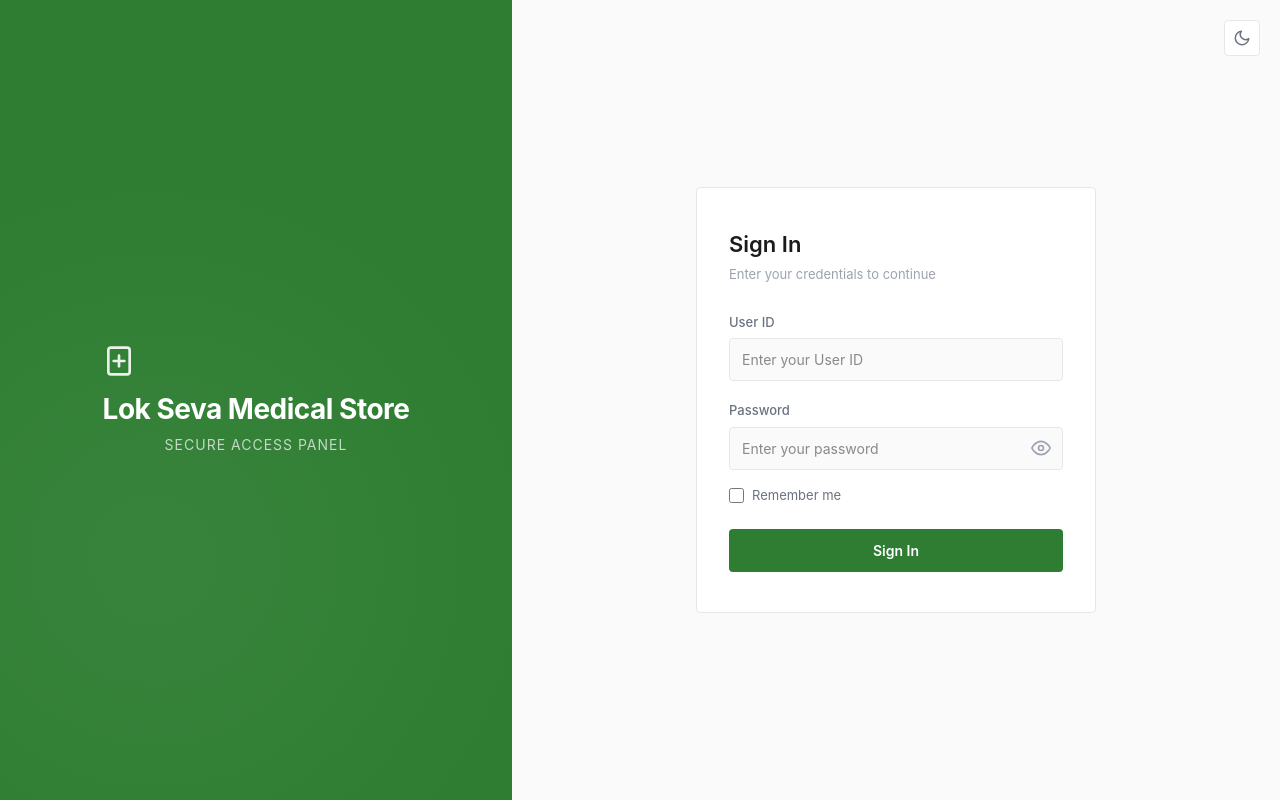
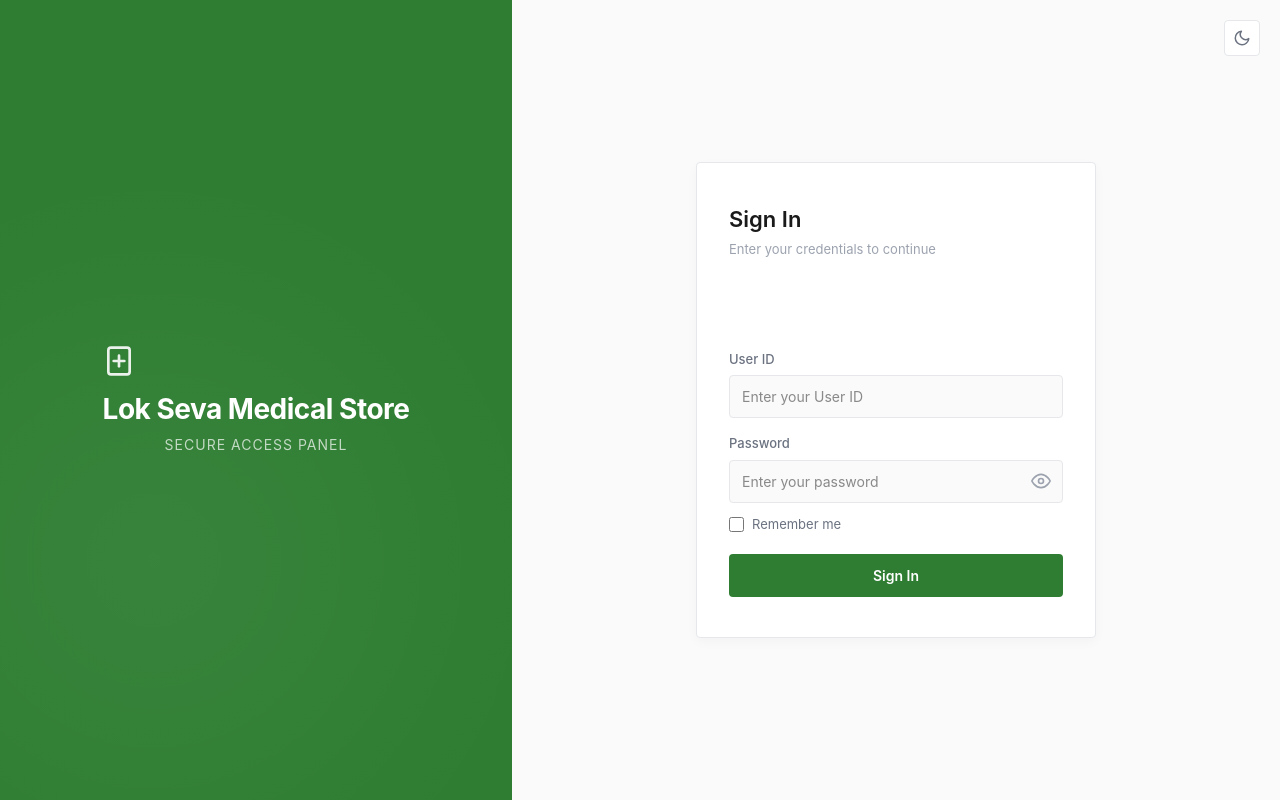
Before and after one commit to priyankpanchal2429/Lok-Seva-Medical, a React (Vite) app in the folder client/: page /login in a window 1280 px wide. Built offline with nearby package versions, Linux system fonts and the light colour scheme; no server answers.

Commit message:
Performance optimization for Login page: fixed media queries, prevented layout shifts, and memoized icons

```diff
--- a/client/src/index.css
+++ b/client/src/index.css
@@ -137,7 +137,85 @@ body {
   background: var(--color-border);
   border-radius: 3px;
 }
+/* ============================================================
+   Login Page Layout Classes
+   ============================================================ */
 
+.login-container {
+  display: flex;
+  min-height: 100vh;
+  width: 100%;
+}
+
+.login-left-panel {
+  position: relative;
+  width: 40%;
+  background-color: var(--color-panel-bg);
+  display: flex;
+  align-items: center;
+  justify-content: center;
+  overflow: hidden;
+}
+
+.login-right-panel {
+  flex: 1;
+  display: flex;
+  align-items: center;
+  justify-content: center;
+  background-color: var(--color-bg);
+  position: relative;
+  padding: 24px;
+}
+
+/* Hide left panel on tablets and phones */
+@media (max-width: 900px) {
+  .login-left-panel {
+    display: none;
+  }
+}
+
+.login-card {
+  width: 100%;
+  max-width: 400px;
+  background-color: var(--color-surface);
+  border: 1px solid var(--color-border);
+  border-radius: 4px;
+  padding: 40px 32px;
+  box-shadow: 0 4px 12px rgba(0, 0, 0, 0.03);
+}
+
+.login-button {
+  width: 100%;
+  padding: 11px 16px;
+  font-size: 14px;
+  font-weight: 600;
+  background-color: var(--color-primary);
+  color: #FFFFFF;
+  border: none;
+  border-radius: 4px;
+  cursor: pointer;
+  transition: all 0.15s ease;
+  margin-top: 4px;
+}
+
+.login-button:hover:not(:disabled) {
+  filter: brightness(1.1);
+  transform: translateY(-1px);
+}
+
+.login-button:active:not(:disabled) {
+  transform: translateY(0);
+}
+
+.login-button:disabled {
+  opacity: 0.7;
+  cursor: not-allowed;
+}
+
+.error-container {
+  min-height: 42px; /* Reserves space to prevent jumping */
+  margin-bottom: 12px;
+}
 /* ============================================================
    Google Font — Inter
    ============================================================ */
--- a/client/src/pages/LoginPage.jsx
+++ b/client/src/pages/LoginPage.jsx
@@ -4,44 +4,38 @@
  * Handles input validation, sanitization, and API communication.
  */
 
-import { useState, useCallback, useRef, useEffect } from 'react';
+import { useState, useCallback, useRef, useEffect, memo } from 'react';
 import { useNavigate } from 'react-router-dom';
 import api from '../utils/api';
 import { sanitizeInput, isEmpty } from '../utils/sanitize';
 import ThemeToggle from '../components/ThemeToggle';
 
 /** SVG eye icon for showing password */
-function EyeIcon() {
-  return (
+const EyeIcon = memo(() => (
   <svg width="20" height="20" viewBox="0 0 24 24" fill="none" stroke="currentColor" strokeWidth="2" strokeLinecap="round" strokeLinejoin="round" aria-hidden="true">
     <path d="M1 12s4-8 11-8 11 8 11 8-4 8-11 8-11-8-11-8z" />
     <circle cx="12" cy="12" r="3" />
   </svg>
-  );
-}
+));
 
 /** SVG eye-off icon for hiding password */
-function EyeOffIcon() {
-  return (
+const EyeOffIcon = memo(() => (
   <svg width="20" height="20" viewBox="0 0 24 24" fill="none" stroke="currentColor" strokeWidth="2" strokeLinecap="round" strokeLinejoin="round" aria-hidden="true">
     <path d="M17.94 17.94A10.07 10.07 0 0 1 12 20c-7 0-11-8-11-8a18.45 18.45 0 0 1 5.06-5.94" />
     <path d="M9.9 4.24A9.12 9.12 0 0 1 12 4c7 0 11 8 11 8a18.5 18.5 0 0 1-2.16 3.19" />
     <line x1="1" y1="1" x2="23" y2="23" />
     <path d="M14.12 14.12a3 3 0 1 1-4.24-4.24" />
   </svg>
-  );
-}
+));
 
 /** Small medical cross icon for branding */
-function MedicalIcon() {
-  return (
+const MedicalIcon = memo(() => (
   <svg width="32" height="32" viewBox="0 0 24 24" fill="none" stroke="currentColor" strokeWidth="2" strokeLinecap="round" strokeLinejoin="round" aria-hidden="true" style={{ opacity: 0.9 }}>
     <path d="M18 2H6a2 2 0 0 0-2 2v16a2 2 0 0 0 2 2h12a2 2 0 0 0 2-2V4a2 2 0 0 0-2-2z" />
     <line x1="12" y1="8" x2="12" y2="16" />
     <line x1="8" y1="12" x2="16" y2="12" />
   </svg>
-  );
-}
+));
 
 export default function LoginPage() {
   const navigate = useNavigate();
@@ -122,7 +116,7 @@ export default function LoginPage() {
     try {
       const sanitizedUserId = sanitizeInput(userId);
 
-      const response = await api.post('/auth/login', {
+      await api.post('/auth/login', {
         userId: sanitizedUserId,
         password, // Password sent as-is (bcrypt handles comparison server-side)
       });
@@ -147,15 +141,15 @@ export default function LoginPage() {
     }
   }, [userId, password, rememberMe, validateForm, navigate]);
 
-  /** Prevent paste on password field */
+  /** Prevent paste on password field for extra security */
   const handlePasswordPaste = useCallback((e) => {
     e.preventDefault();
   }, []);
 
   return (
-    <div style={styles.container}>
+    <div className="login-container">
       {/* ===== LEFT PANEL ===== */}
-      <div style={styles.leftPanel}>
+      <div className="login-left-panel">
         <div style={styles.leftContent}>
           <MedicalIcon />
           <h1 style={styles.storeName}>Lok Seva Medical Store</h1>
@@ -167,26 +161,28 @@ export default function LoginPage() {
       </div>
 
       {/* ===== RIGHT PANEL ===== */}
-      <div style={styles.rightPanel}>
+      <div className="login-right-panel">
         {/* Theme toggle — top right */}
         <div style={styles.themeToggleWrapper}>
           <ThemeToggle />
         </div>
 
         {/* Login Card */}
-        <div style={styles.card}>
+        <div className="login-card">
           <div style={styles.cardHeader}>
             <h2 style={styles.cardTitle}>Sign In</h2>
             <p style={styles.cardSubtitle}>Enter your credentials to continue</p>
           </div>
 
           <form onSubmit={handleSubmit} noValidate style={styles.form}>
-            {/* General error message */}
+            {/* Error container — fixed height to prevent layout shifts */}
+            <div className="error-container">
               {generalError && (
                 <div id="login-error" style={styles.generalError} role="alert">
                   {generalError}
                 </div>
               )}
+            </div>
 
             {/* User ID */}
             <div style={styles.fieldGroup}>
@@ -220,7 +216,7 @@ export default function LoginPage() {
                   onChange={handlePasswordChange}
                   onPaste={handlePasswordPaste}
                   placeholder="Enter your password"
-                  autoComplete="new-password"
+                  autoComplete="current-password"
                   disabled={isSubmitting}
                   style={{
                     ...styles.input,
@@ -260,10 +256,7 @@ export default function LoginPage() {
               id="login-button"
               type="submit"
               disabled={isSubmitting}
-              style={{
-                ...styles.submitButton,
-                ...(isSubmitting ? styles.submitButtonDisabled : {}),
-              }}
+              className="login-button"
             >
               {isSubmitting ? 'Signing in...' : 'Sign In'}
             </button>
@@ -275,30 +268,10 @@ export default function LoginPage() {
 }
 
 // ============================================================
-// Styles (inline for performance — no separate CSS file needed)
+// Internal Utility Styles
 // ============================================================
 
 const styles = {
-  container: {
-    display: 'flex',
-    minHeight: '100vh',
-    width: '100%',
-  },
-
-  // ----- Left Panel -----
-  leftPanel: {
-    position: 'relative',
-    width: '40%',
-    backgroundColor: 'var(--color-panel-bg)',
-    display: 'flex',
-    alignItems: 'center',
-    justifyContent: 'center',
-    overflow: 'hidden',
-    // Hide on mobile
-    '@media (max-width: 768px)': {
-      display: 'none',
-    },
-  },
   leftContent: {
     position: 'relative',
     zIndex: 2,
@@ -328,35 +301,14 @@ const styles = {
     background: 'radial-gradient(circle at 30% 70%, rgba(255,255,255,0.05) 0%, transparent 60%)',
     zIndex: 1,
   },
-
-  // ----- Right Panel -----
-  rightPanel: {
-    flex: 1,
-    display: 'flex',
-    alignItems: 'center',
-    justifyContent: 'center',
-    backgroundColor: 'var(--color-bg)',
-    position: 'relative',
-    padding: '24px',
-  },
   themeToggleWrapper: {
     position: 'absolute',
     top: '20px',
     right: '20px',
     zIndex: 10,
   },
-
-  // ----- Card -----
-  card: {
-    width: '100%',
-    maxWidth: '400px',
-    backgroundColor: 'var(--color-surface)',
-    border: '1px solid var(--color-border)',
-    borderRadius: '4px',
-    padding: '40px 32px',
-  },
   cardHeader: {
-    marginBottom: '28px',
+    marginBottom: '20px',
   },
   cardTitle: {
     fontSize: '22px',
@@ -368,12 +320,10 @@ const styles = {
     fontSize: '13px',
     color: 'var(--color-text-muted)',
   },
-
-  // ----- Form -----
   form: {
     display: 'flex',
     flexDirection: 'column',
-    gap: '20px',
+    gap: '16px',
   },
   fieldGroup: {
     display: 'flex',
@@ -454,22 +404,4 @@ const styles = {
     accentColor: 'var(--color-primary)',
     cursor: 'pointer',
   },
-  submitButton: {
-    width: '100%',
-    padding: '11px 16px',
-    fontSize: '14px',
-    fontWeight: 600,
-    fontFamily: 'Inter, sans-serif',
-    backgroundColor: 'var(--color-primary)',
-    color: '#FFFFFF',
-    border: 'none',
-    borderRadius: '4px',
-    cursor: 'pointer',
-    transition: 'background-color 0.15s ease',
-    marginTop: '4px',
-  },
-  submitButtonDisabled: {
-    opacity: 0.7,
-    cursor: 'not-allowed',
-  },
 };
```
Lines whose indentation alone changed are shown as unchanged.
